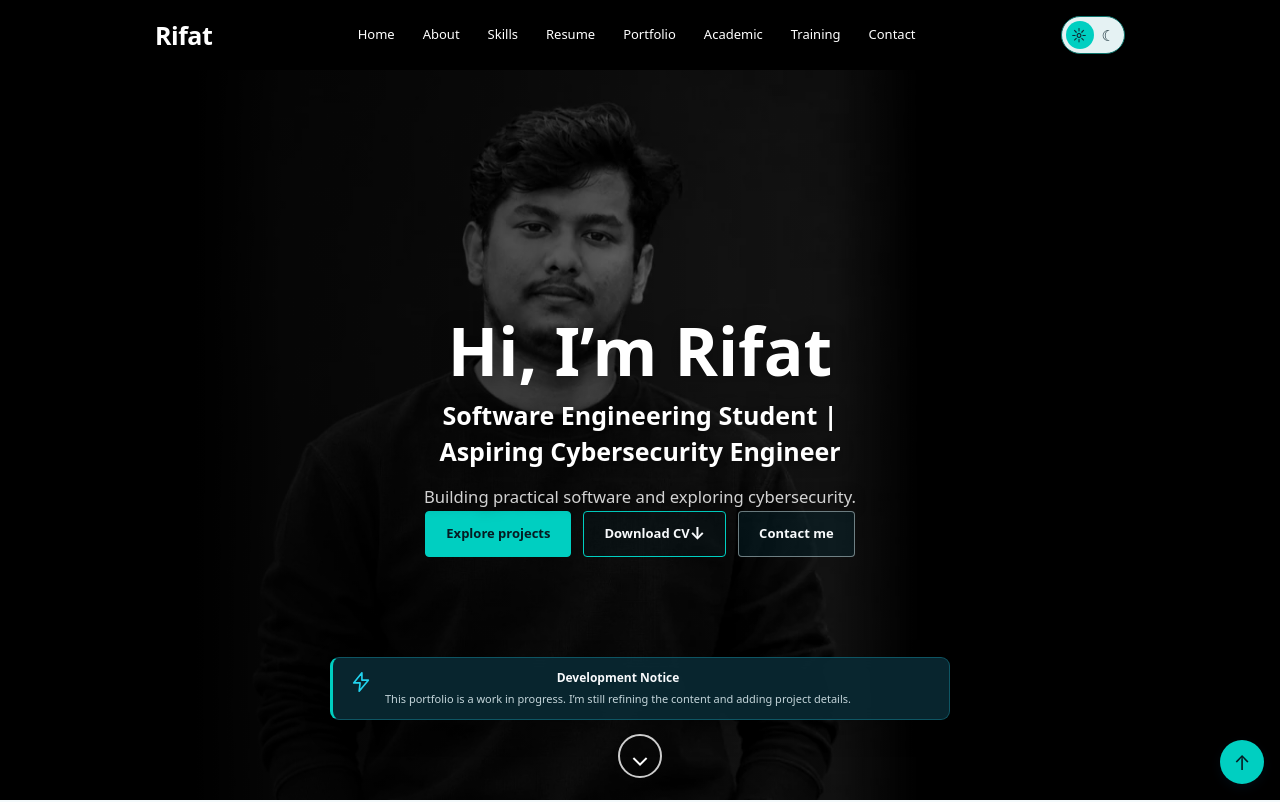
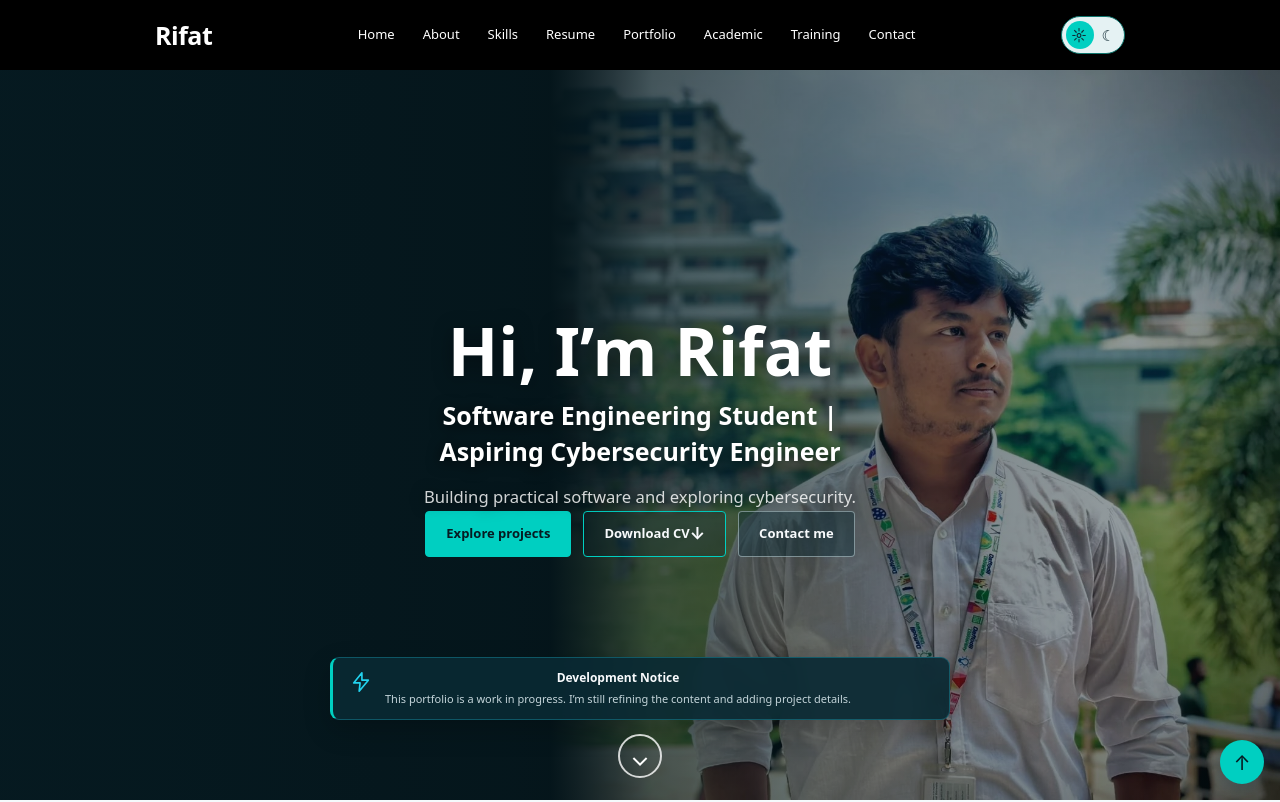
Before and after one commit to Srrifat1896/Rifat-portfolio, a plain HTML site: page index.html in a window 1280 px wide. Shown: the top 802 px of the page. Drawn offline with Linux system fonts and the light colour scheme.

Commit message:
Use outdoor portrait in hero and CV

```diff
--- a/index.html
+++ b/index.html
@@ -33,7 +33,7 @@
 
     <main id="main">
       <section class="hero" id="home" aria-labelledby="hero-title">
-        <img class="hero-photo" src="assets/images/rifat-profile-pic.webp" alt="" fetchpriority="high" decoding="async" />
+        <img class="hero-photo" src="assets/images/rifat-hero-photo.webp" alt="" fetchpriority="high" decoding="async" />
         <div class="hero-shade"></div>
         <div class="hero-content">
           <h1 id="hero-title">Hi, I’m <span data-profile="shortName">Rifat</span></h1>
--- a/styles.css
+++ b/styles.css
@@ -446,3 +446,8 @@ html[data-theme="light"] #skills .problem-solving-highlight p{color:#52666D}
 .certification-logo img{display:block;width:100%;height:100%;object-fit:contain}
 @media(max-width:620px){.certification-logo{flex-basis:92px;width:92px;height:42px;padding:3px}}
 @media(max-width:360px){.certification-logo{flex-basis:76px;width:76px;height:38px}}
+
+/* Locally tested outdoor hero portrait: keep desktop text in clear space and center the subject on smaller screens. */
+.hero-photo{right:0;left:auto;width:auto;height:100%;object-fit:contain;object-position:center bottom;transform:none;opacity:.94;mask-image:linear-gradient(90deg,transparent 0%,#000 14%,#000 100%)}
+.hero-shade{background:linear-gradient(90deg,rgba(6,27,34,.95) 0%,rgba(6,27,34,.82) 40%,rgba(6,27,34,.5) 72%,rgba(6,27,34,.32) 100%)}
+@media(max-width:780px){.hero-photo{right:auto;left:0;width:100%;height:100%;object-fit:cover;object-position:68% center;transform:none;opacity:.76;mask-image:none}.hero-shade{background:rgba(6,27,34,.58)}}
```
Also changed, not shown: assets/images/cv-portrait.jpg, assets/images/rifat-hero-photo.webp (added), 1 other file.
